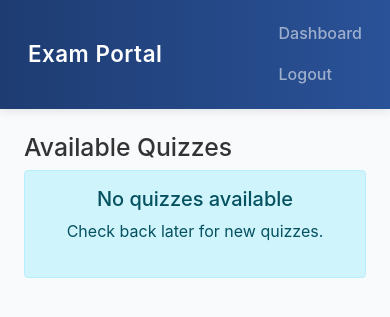
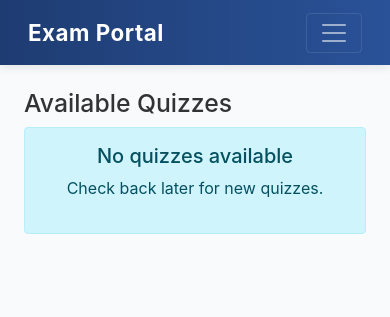
Before and after one commit to Nileshpar835/college_exam_portal, a Django app: page /exams/ in a window 390 px wide. Shown: the top 317 px of the page. Run offline with Django 5.2, Linux system fonts and the light colour scheme; the visitor is signed in with stand-in values (Sample User, id 1); data that the repository does not hold is empty.

Commit message:
Update base.html

```diff
--- a/templates/base.html
+++ b/templates/base.html
@@ -1,28 +1,31 @@
 <!DOCTYPE html>
-<html>
+<html lang="en">
 <head>
+    <meta charset="UTF-8">
     <title>{% block title %}College Exam Portal{% endblock %}</title>
+    <meta name="viewport" content="width=device-width, initial-scale=1.0">
     <link href="https://cdn.jsdelivr.net/npm/bootstrap@5.1.3/dist/css/bootstrap.min.css" rel="stylesheet">
 </head>
 <style>
-    /* Global Styles */
+/* Global Styles */
 body {
     font-family: 'Inter', 'Segoe UI', Roboto, sans-serif;
     background: #f8fafc;
     color: #333;
     line-height: 1.6;
-
+    margin: 0;
+    padding: 0;
 }
 
 /* Navbar */
 .navbar {
     background: linear-gradient(90deg, #1e3c72, #2a5298);
-    padding: 0.8rem 1rem;
+    padding: 0.6rem 1rem;
     box-shadow: 0 2px 10px rgba(0,0,0,0.1);
 }
 
 .navbar-brand {
-    font-weight: 600;
+    font-weight: 700;
     font-size: 1.4rem;
     letter-spacing: 0.5px;
 }
@@ -37,21 +40,18 @@ body {
     color: #ffd166;
 }
 
-/* Container */
-.container {
-    max-width: 1100px;
-}
-
 /* Cards */
 .card {
     border: none;
     border-radius: 15px;
-    box-shadow: 0 4px 12px rgba(0,0,0,0.08);
-    transition: transform 0.2s ease;
+    box-shadow: 0 6px 20px rgba(0,0,0,0.08);
+    transition: transform 0.3s ease, box-shadow 0.3s ease;
+    margin-bottom: 1.5rem;
 }
 
 .card:hover {
     transform: translateY(-5px);
+    box-shadow: 0 10px 25px rgba(0,0,0,0.15);
 }
 
 .card-header {
@@ -60,11 +60,12 @@ body {
     border-radius: 15px 15px 0 0 !important;
     font-weight: 600;
     font-size: 1.2rem;
+    text-align: center;
 }
 
 /* Buttons */
 .btn {
-    border-radius: 8px;
+    border-radius: 10px;
     padding: 0.5rem 1.2rem;
     font-weight: 500;
     transition: all 0.3s ease;
@@ -77,25 +78,25 @@ body {
 
 .btn-primary:hover {
     background: linear-gradient(90deg, #2a5298, #1e3c72);
-    box-shadow: 0 3px 8px rgba(0,0,0,0.2);
+    box-shadow: 0 5px 15px rgba(0,0,0,0.2);
 }
 
 /* Forms */
 .form-control {
-    border-radius: 8px;
+    border-radius: 10px;
     padding: 0.6rem 1rem;
     border: 1px solid #ddd;
 }
 
 .form-control:focus {
     border-color: #2a5298;
-    box-shadow: 0 0 6px rgba(42,82,152,0.3);
+    box-shadow: 0 0 8px rgba(42,82,152,0.3);
 }
 
-/* Footer (Optional) */
+/* Footer */
 footer {
     margin-top: 3rem;
-    padding: 1rem 0;
+    padding: 1rem;
     text-align: center;
     background: #1e3c72;
     color: #fff;
@@ -103,22 +104,64 @@ footer {
     font-size: 0.9rem;
 }
 
+/* Responsive adjustments */
+@media (max-width: 992px) {
+    .navbar-nav .nav-link {
+        margin-left: 0;
+        margin-bottom: 0.5rem;
+    }
+
+    .card-header {
+        font-size: 1.1rem;
+    }
+}
+
+@media (max-width: 576px) {
+    .btn {
+        width: 100%;
+        margin-bottom: 0.5rem;
+    }
+
+    .card {
+        margin-bottom: 1rem;
+    }
+}
+
+/* Card Grid */
+.card-grid {
+    display: grid;
+    grid-template-columns: repeat(auto-fit, minmax(250px, 1fr));
+    gap: 1.5rem;
+}
 </style>
 <body>
-    <nav class="navbar navbar-expand-lg navbar-dark bg-dark">
+    <nav class="navbar navbar-expand-lg navbar-dark">
         <div class="container">
             <a class="navbar-brand" href="{% url 'users:home' %}">Exam Portal</a>
+            <button class="navbar-toggler" type="button" data-bs-toggle="collapse" data-bs-target="#navbarNav">
+                <span class="navbar-toggler-icon"></span>
+            </button>
             {% if user.is_authenticated %}
-                <div class="navbar-nav">
-                    <a class="nav-link" href="{% url 'users:dashboard' %}">Dashboard</a>
-                    <a class="nav-link" href="{% url 'users:logout' %}">Logout</a>
-                </div>
+            <div class="collapse navbar-collapse" id="navbarNav">
+                <ul class="navbar-nav ms-auto">
+                    <li class="nav-item">
+                        <a class="nav-link" href="{% url 'users:dashboard' %}">Dashboard</a>
+                    </li>
+                    <li class="nav-item">
+                        <a class="nav-link" href="{% url 'users:logout' %}">Logout</a>
+                    </li>
+                </ul>
+            </div>
             {% endif %}
         </div>
     </nav>
+
     <div class="container mt-4">
-        {% block content %}{% endblock %}
+        <div class="card-grid">
+            {% block content %}{% endblock %}
+        </div>
     </div>
+
     <script src="https://cdn.jsdelivr.net/npm/bootstrap@5.1.3/dist/js/bootstrap.bundle.min.js"></script>
 </body>
 </html>
```
